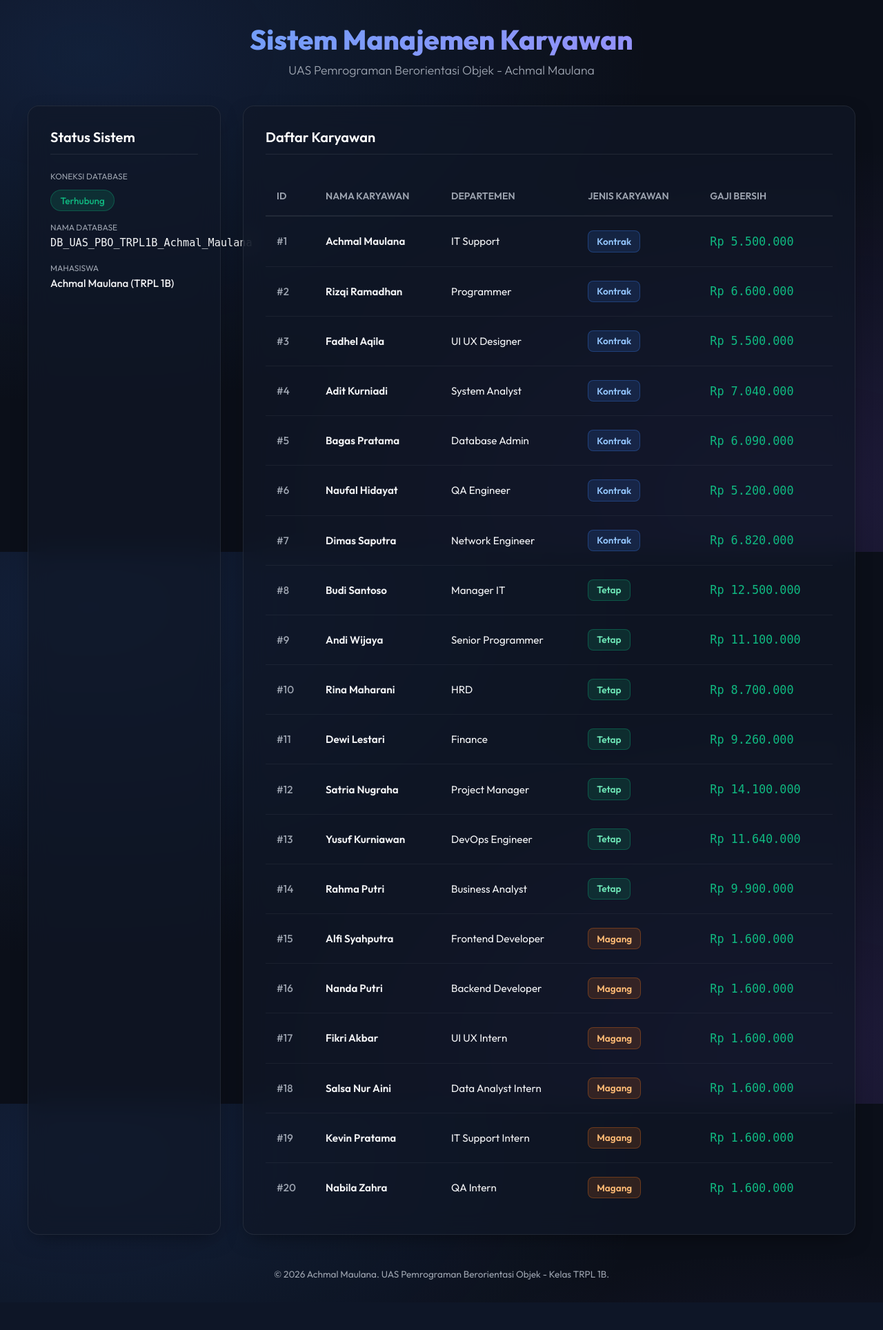
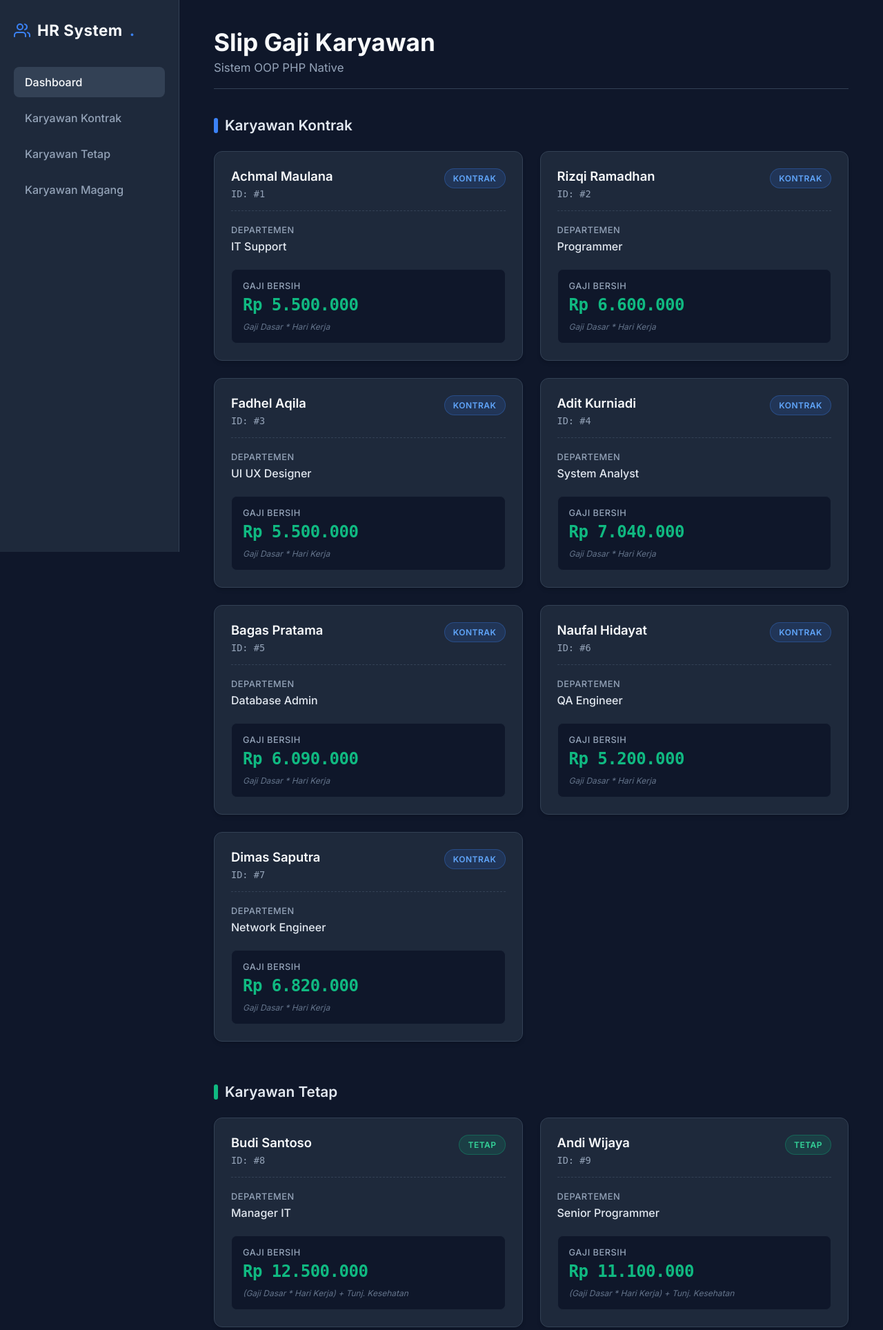
Before and after one commit to GomalRajaGula/UAS_PBO_Achmal_Maulana, a PHP site: page / in a window 1280 px wide. Shown: the top 1928 px of the page at 69% size. Before the commit the page ends 1873 px from the top, so only its background shows below. Run offline with PHP 8.4, Linux system fonts and the light colour scheme; data comes from the database, SQL or seed files in the repository.

Commit message:
[Tahap 6] Update Index.php

```diff
--- a/index.php
+++ b/index.php
@@ -1,7 +1,7 @@
 <?php
 require_once 'config/database.php';
 
-// Memuat seluruh class turunan.
+// Memuat seluruh class turunan. Aturan OOP: Karyawan (Abstract) DILARANG di-instantiate.
 require_once 'classes/KaryawanKontrak.php';
 require_once 'classes/KaryawanTetap.php';
 require_once 'classes/KaryawanMagang.php';
@@ -9,28 +9,30 @@ require_once 'classes/KaryawanMagang.php';
 $database = new Database();
 $db = $database->connect();
 
-$daftarKaryawan = [];
-$connectionStatus = false;
 $errorMessage = "";
 
+// 3. GROUPING DATA: Array penampung terpisah berdasarkan tipe
+$listKontrak = [];
+$listTetap = [];
+$listMagang = [];
+
 if ($db) {
-    $connectionStatus = true;
     try {
-        // Mengambil semua data dari tabel_karyawan menggunakan PDO
+        // 1. Ambil data karyawan dari database menggunakan PDO
         $query = "SELECT * FROM tabel_karyawan ORDER BY id_karyawan ASC";
         $stmt = $db->prepare($query);
         $stmt->execute();
 
         $results = $stmt->fetchAll(PDO::FETCH_ASSOC);
 
-        // Looping data array, mapping object sesuai jenis_karyawan (Polymorphism)
+        // 2 & 10. Looping data array, mapping object ke subclass (Polymorphism)
         foreach ($results as $row) {
             if ($row['jenis_karyawan'] === 'Kontrak') {
-                $daftarKaryawan[] = new KaryawanKontrak($row);
+                $listKontrak[] = new KaryawanKontrak($row);
             } elseif ($row['jenis_karyawan'] === 'Tetap') {
-                $daftarKaryawan[] = new KaryawanTetap($row);
+                $listTetap[] = new KaryawanTetap($row);
             } elseif ($row['jenis_karyawan'] === 'Magang') {
-                $daftarKaryawan[] = new KaryawanMagang($row);
+                $listMagang[] = new KaryawanMagang($row);
             }
         }
     } catch (Exception $e) {
@@ -39,330 +41,409 @@ if ($db) {
 } else {
     $errorMessage = "Koneksi database gagal.";
 }
+
+// Helper Function untuk Merender Card Slip Gaji di HTML
+function renderSlipGajiCard($karyawan, $badgeClass, $jenisText, $detailText) {
+    // Memanggil metode polymorphism
+    $gajiBersih = number_format($karyawan->hitungGajiBersih(), 0, ',', '.');
+
+    $nama = htmlspecialchars($karyawan->getNamaKaryawan());
+    $id = htmlspecialchars($karyawan->getIdKaryawan());
+    $dept = htmlspecialchars($karyawan->getDepartemen());
+
+    echo "
+    <div class='slip-card'>
+        <div class='slip-header'>
+            <div>
+                <h4>$nama</h4>
+                <span class='slip-id'>ID: #$id</span>
+            </div>
+            <span class='badge $badgeClass'>$jenisText</span>
+        </div>
+        <div class='slip-body'>
+            <div class='slip-info'>
+                <span class='info-label'>Departemen</span>
+                <span class='info-value'>$dept</span>
+            </div>
+            <div class='slip-salary'>
+                <span class='salary-label'>Gaji Bersih</span>
+                <span class='salary-value'>Rp $gajiBersih</span>
+                <span class='salary-detail'>$detailText</span>
+            </div>
+        </div>
+    </div>
+    ";
+}
 ?>
 <!DOCTYPE html>
 <html lang="id">
 <head>
     <meta charset="UTF-8">
     <meta name="viewport" content="width=device-width, initial-scale=1.0">
-    <title>Sistem Manajemen Karyawan - UAS PBO</title>
+    <title>Slip Gaji Karyawan - Dark Admin Panel</title>
 
-    <!-- Meta Tags SEO -->
-    <meta name="description" content="Dashboard Sistem Informasi Karyawan - UAS PBO TRPL 1B Achmal Maulana">
-    <meta name="author" content="Achmal Maulana">
-
-    <!-- Google Fonts -->
+    <!-- Font Modern -->
     <link rel="preconnect" href="https://fonts.googleapis.com">
     <link rel="preconnect" href="https://fonts.gstatic.com" crossorigin>
-    <link href="https://fonts.googleapis.com/css2?family=Outfit:wght@300;400;500;600;700;800&display=swap" rel="stylesheet">
+    <link href="https://fonts.googleapis.com/css2?family=Inter:wght@300;400;500;600;700&display=swap" rel="stylesheet">
 
     <style>
-        :root {
-            --bg-color: #0b0f19;
-            --card-bg: rgba(17, 24, 39, 0.7);
-            --card-border: rgba(255, 255, 255, 0.08);
-            --text-main: #f3f4f6;
-            --text-secondary: #9ca3af;
-            --success-color: #10b981;
-            --danger-color: #ef4444;
-        }
-
+        /* CSS RESET & VARIABLES */
         * {
             margin: 0;
             padding: 0;
             box-sizing: border-box;
-            font-family: 'Outfit', sans-serif;
+            font-family: 'Inter', Arial, sans-serif;
+        }
+
+        :root {
+            --bg-dark: #0f172a;
+            --bg-card: #1e293b;
+            --bg-card-hover: #1f2937;
+            --border-color: #334155;
+            --text-main: #f8fafc;
+            --text-muted: #94a3b8;
+            --primary: #3b82f6;
+            --accent-green: #10b981;
         }
 
         body {
-            background-color: var(--bg-color);
-            background-image:
-                radial-gradient(at 10% 10%, rgba(59, 130, 246, 0.15) 0px, transparent 50%),
-                radial-gradient(at 90% 90%, rgba(139, 92, 246, 0.15) 0px, transparent 50%);
-            background-attachment: fixed;
+            background-color: var(--bg-dark);
             color: var(--text-main);
+            display: flex;
             min-height: 100vh;
+            overflow-x: hidden;
+        }
+
+        /* 6. SIDEBAR */
+        .sidebar {
+            width: 260px;
+            background-color: var(--bg-card);
+            border-right: 1px solid var(--border-color);
+            padding: 30px 20px;
             display: flex;
             flex-direction: column;
-            align-items: center;
-            padding: 2rem 1.5rem;
+            position: fixed;
+            height: 100vh;
         }
 
-        header {
-            width: 100%;
-            max-width: 1200px;
-            margin-bottom: 2.5rem;
-            text-align: center;
+        .sidebar-brand {
+            font-size: 1.4rem;
+            font-weight: 700;
+            color: var(--text-main);
+            margin-bottom: 40px;
+            letter-spacing: 0.5px;
+            display: flex;
+            align-items: center;
+            gap: 10px;
         }
 
-        .header-title {
-            font-size: 2.5rem;
-            font-weight: 800;
-            background: linear-gradient(135deg, #60a5fa 0%, #a78bfa 100%);
-            -webkit-background-clip: text;
-            -webkit-text-fill-color: transparent;
-            margin-bottom: 0.5rem;
-        }
+        .sidebar-brand span { color: var(--primary); }
 
-        .header-subtitle {
-            color: var(--text-secondary);
-            font-size: 1.1rem;
-            font-weight: 300;
-        }
-
-        main {
-            width: 100%;
-            max-width: 1200px;
-            display: grid;
-            grid-template-columns: 1fr;
-            gap: 2rem;
-        }
-
-        @media (min-width: 992px) {
-            main {
-                grid-template-columns: 280px 1fr;
-            }
-        }
-
-        .card {
-            background: var(--card-bg);
-            backdrop-filter: blur(16px);
-            -webkit-backdrop-filter: blur(16px);
-            border: 1px solid var(--card-border);
-            border-radius: 16px;
-            padding: 2rem;
-            box-shadow: 0 10px 30px -10px rgba(0, 0, 0, 0.5);
-        }
-
-        .card-title {
-            font-size: 1.25rem;
-            font-weight: 600;
-            margin-bottom: 1.5rem;
-            border-bottom: 1px solid var(--card-border);
-            padding-bottom: 0.75rem;
-            color: #fff;
-        }
-
-        .status-badge {
-            display: inline-block;
-            font-weight: 500;
-            font-size: 0.85rem;
-            padding: 0.35rem 0.85rem;
-            border-radius: 50px;
-            margin-top: 0.5rem;
-        }
-
-        .status-badge.connected {
-            background-color: rgba(16, 185, 129, 0.15);
-            color: var(--success-color);
-            border: 1px solid rgba(16, 185, 129, 0.3);
-        }
-
-        .status-badge.disconnected {
-            background-color: rgba(239, 68, 68, 0.15);
-            color: var(--danger-color);
-            border: 1px solid rgba(239, 68, 68, 0.3);
-        }
-
-        .meta-list {
+        .sidebar-menu {
             list-style: none;
             display: flex;
             flex-direction: column;
-            gap: 1.25rem;
-            margin-top: 1rem;
+            gap: 8px;
         }
 
-        .meta-label {
-            font-size: 0.75rem;
-            text-transform: uppercase;
-            color: var(--text-secondary);
+        .sidebar-menu li a {
+            text-decoration: none;
+            color: var(--text-muted);
+            font-weight: 500;
+            padding: 12px 16px;
+            border-radius: 8px;
             display: block;
-            margin-bottom: 0.25rem;
+            transition: all 0.2s ease;
         }
 
-        .meta-value {
-            font-size: 0.95rem;
+        .sidebar-menu li a:hover, .sidebar-menu li a.active {
+            background-color: var(--border-color);
+            color: var(--text-main);
+        }
+
+        /* MAIN CONTENT */
+        .main-content {
+            flex: 1;
+            margin-left: 260px; /* Offset for fixed sidebar */
+            padding: 40px 50px;
+            width: calc(100% - 260px);
+        }
+
+        /* 7. HEADER */
+        .header {
+            margin-bottom: 40px;
+            border-bottom: 1px solid var(--border-color);
+            padding-bottom: 20px;
+        }
+
+        .header h1 {
+            font-size: 2.2rem;
+            font-weight: 700;
+            color: var(--text-main);
+            margin-bottom: 6px;
+        }
+
+        .header p {
+            font-size: 1.05rem;
+            color: var(--text-muted);
+        }
+
+        /* SECTION LAYOUT */
+        .section-group {
+            margin-bottom: 60px;
+        }
+
+        .section-title {
+            font-size: 1.3rem;
+            font-weight: 600;
+            color: #e2e8f0;
+            margin-bottom: 25px;
+            display: flex;
+            align-items: center;
+            gap: 10px;
+        }
+
+        .section-title::before {
+            content: '';
+            display: inline-block;
+            width: 6px;
+            height: 22px;
+            background-color: var(--primary);
+            border-radius: 4px;
+        }
+
+        .card-grid {
+            display: grid;
+            grid-template-columns: repeat(auto-fill, minmax(320px, 1fr));
+            gap: 25px;
+        }
+
+        /* 4 & 5. CARD SLIP GAJI */
+        .slip-card {
+            background-color: var(--bg-card);
+            border: 1px solid var(--border-color);
+            border-radius: 12px;
+            padding: 24px;
+            box-shadow: 0 4px 6px -1px rgba(0,0,0,0.1), 0 2px 4px -1px rgba(0,0,0,0.06);
+            transition: transform 0.3s cubic-bezier(0.25, 0.8, 0.25, 1), box-shadow 0.3s ease, border-color 0.3s ease;
+        }
+
+        .slip-card:hover {
+            transform: translateY(-6px);
+            box-shadow: 0 15px 30px rgba(0,0,0,0.3);
+            border-color: #475569;
+        }
+
+        .slip-header {
+            display: flex;
+            justify-content: space-between;
+            align-items: flex-start;
+            margin-bottom: 20px;
+            border-bottom: 1px dashed var(--border-color);
+            padding-bottom: 15px;
+        }
+
+        .slip-header h4 {
+            font-size: 1.15rem;
+            color: var(--text-main);
+            font-weight: 600;
+            margin-bottom: 4px;
+            white-space: nowrap;
+            overflow: hidden;
+            text-overflow: ellipsis;
+        }
+
+        .slip-id {
+            font-size: 0.85rem;
+            color: var(--text-muted);
+            font-family: monospace;
+        }
+
+        .slip-body {
+            display: flex;
+            flex-direction: column;
+            gap: 18px;
+        }
+
+        .slip-info, .slip-salary {
+            display: flex;
+            flex-direction: column;
+            gap: 6px;
+        }
+
+        .info-label, .salary-label {
+            font-size: 0.8rem;
+            color: var(--text-muted);
+            text-transform: uppercase;
+            letter-spacing: 0.5px;
             font-weight: 500;
         }
 
-        /* CSS Tabel */
-        .table-container {
-            overflow-x: auto;
-            width: 100%;
+        .info-value {
+            font-size: 1rem;
+            color: #e2e8f0;
+            font-weight: 500;
         }
 
-        table {
-            width: 100%;
-            border-collapse: collapse;
-            text-align: left;
-            margin-top: 0.5rem;
+        /* Highlight Salary Area */
+        .slip-salary {
+            margin-top: 5px;
+            background-color: #0f172a; /* Warna lebih gelap untuk kontras gaji */
+            padding: 16px;
+            border-radius: 8px;
+            border: 1px solid #1e293b;
         }
 
-        th {
-            padding: 1.2rem 1rem;
-            font-weight: 600;
-            color: var(--text-secondary);
-            border-bottom: 2px solid var(--card-border);
-            font-size: 0.875rem;
-            text-transform: uppercase;
+        .salary-value {
+            font-size: 1.5rem;
+            color: var(--accent-green);
+            font-weight: 700;
+            font-family: monospace;
+            letter-spacing: -0.5px;
         }
 
-        td {
-            padding: 1.25rem 1rem;
-            border-bottom: 1px solid rgba(255, 255, 255, 0.05);
-            font-size: 0.95rem;
-            color: var(--text-main);
-            transition: background-color 0.2s ease;
+        .salary-detail {
+            font-size: 0.75rem;
+            color: #64748b;
+            margin-top: 4px;
+            font-style: italic;
         }
 
-        tr:last-child td {
-            border-bottom: none;
+        /* 9. BADGES */
+        .badge {
+            padding: 6px 12px;
+            border-radius: 20px;
+            font-size: 0.75rem;
+            font-weight: 600;
+            display: inline-block;
+            text-transform: uppercase;
+            letter-spacing: 0.5px;
+        }
+        .badge-kontrak { background-color: rgba(59, 130, 246, 0.15); color: #60a5fa; border: 1px solid rgba(59, 130, 246, 0.3); } /* Blue */
+        .badge-tetap { background-color: rgba(16, 185, 129, 0.15); color: #34d399; border: 1px solid rgba(16, 185, 129, 0.3); } /* Green */
+        .badge-magang { background-color: rgba(249, 115, 22, 0.15); color: #fb923c; border: 1px solid rgba(249, 115, 22, 0.3); } /* Orange */
+
+        /* Error / Empty State */
+        .error-message {
+            background-color: rgba(239, 68, 68, 0.1);
+            color: #f87171;
+            padding: 15px 20px;
+            border-radius: 8px;
+            margin-bottom: 25px;
+            border: 1px solid rgba(239, 68, 68, 0.2);
         }
 
-        tr:hover td {
-            background-color: rgba(255, 255, 255, 0.04);
-        }
-
-        /* Badge Warna Karyawan Spesifik */
-        .badge-jabatan {
-            padding: 0.35rem 0.75rem;
+        .empty-state {
+            grid-column: 1 / -1;
+            color: var(--text-muted);
+            font-style: italic;
+            padding: 30px;
+            background-color: var(--bg-card);
             border-radius: 8px;
-            font-size: 0.85rem;
-            font-weight: 600;
-            display: inline-block;
-        }
-
-        .badge-kontrak {
-            background-color: rgba(59, 130, 246, 0.15);
-            color: #93c5fd; /* Biru */
-            border: 1px solid rgba(59, 130, 246, 0.3);
-        }
-
-        .badge-tetap {
-            background-color: rgba(16, 185, 129, 0.15);
-            color: #6ee7b7; /* Hijau */
-            border: 1px solid rgba(16, 185, 129, 0.3);
-        }
-
-        .badge-magang {
-            background-color: rgba(249, 115, 22, 0.15);
-            color: #fdba74; /* Oranye */
-            border: 1px solid rgba(249, 115, 22, 0.3);
-        }
-
-        footer {
-            margin-top: auto;
-            padding-top: 3rem;
-            color: var(--text-secondary);
-            font-size: 0.85rem;
+            border: 1px dashed var(--border-color);
             text-align: center;
         }
     </style>
 </head>
 <body>
-    <header>
-        <h1 class="header-title">Sistem Manajemen Karyawan</h1>
-        <p class="header-subtitle">UAS Pemrograman Berorientasi Objek - Achmal Maulana</p>
-    </header>
 
-    <main>
-        <!-- Sidebar Meta Info -->
-        <section class="card">
-            <h2 class="card-title">Status Sistem</h2>
+    <!-- 6. SIDEBAR -->
+    <aside class="sidebar">
+        <div class="sidebar-brand">
+            <svg width="24" height="24" viewBox="0 0 24 24" fill="none" stroke="currentColor" stroke-width="2" stroke-linecap="round" stroke-linejoin="round" style="color: var(--primary);"><path d="M17 21v-2a4 4 0 0 0-4-4H5a4 4 0 0 0-4 4v2"/><circle cx="9" cy="7" r="4"/><path d="M23 21v-2a4 4 0 0 0-3-3.87"/><path d="M16 3.13a4 4 0 0 1 0 7.75"/></svg>
+            HR System<span>.</span>
+        </div>
+        <ul class="sidebar-menu">
+            <li><a href="#" class="active">Dashboard</a></li>
+            <li><a href="#kontrak">Karyawan Kontrak</a></li>
+            <li><a href="#tetap">Karyawan Tetap</a></li>
+            <li><a href="#magang">Karyawan Magang</a></li>
+        </ul>
+    </aside>
 
-            <div>
-                <span class="meta-label">Koneksi Database</span>
-                <?php if ($connectionStatus): ?>
-                    <span class="status-badge connected">Terhubung</span>
-                <?php else: ?>
-                    <span class="status-badge disconnected">Terputus</span>
-                <?php endif; ?>
+    <!-- MAIN CONTENT -->
+    <main class="main-content">
+
+        <!-- 7. HEADER -->
+        <header class="header">
+            <h1>Slip Gaji Karyawan</h1>
+            <p>Sistem OOP PHP Native</p>
+        </header>
+
+        <?php if (!empty($errorMessage)): ?>
+            <div class="error-message">
+                <?php echo htmlspecialchars($errorMessage); ?>
             </div>
+        <?php endif; ?>
 
-            <ul class="meta-list">
-                <li>
-                    <span class="meta-label">Nama Database</span>
-                    <span class="meta-value" style="font-family: monospace;">DB_UAS_PBO_TRPL1B_Achmal_Maulana</span>
-                </li>
-                <li>
-                    <span class="meta-label">Mahasiswa</span>
-                    <span class="meta-value">Achmal Maulana (TRPL 1B)</span>
-                </li>
-            </ul>
+        <!-- 3A. SECTION KONTRAK -->
+        <section id="kontrak" class="section-group">
+            <h2 class="section-title">Karyawan Kontrak</h2>
+            <div class="card-grid">
+                <?php
+                if (empty($listKontrak)) {
+                    echo "<div class='empty-state'>Tidak ada data karyawan kontrak.</div>";
+                } else {
+                    foreach ($listKontrak as $karyawan) {
+                        // Render UI untuk Karyawan Kontrak
+                        renderSlipGajiCard(
+                            $karyawan,
+                            "badge-kontrak",
+                            "Kontrak",
+                            "Gaji Dasar * Hari Kerja" // Optional Note
+                        );
+                    }
+                }
+                ?>
+            </div>
         </section>
 
-        <!-- Main Content (Karyawan List) -->
-        <section class="card" style="overflow: hidden;">
-            <h2 class="card-title">Daftar Karyawan</h2>
-
-            <?php if (!empty($errorMessage)): ?>
-                <div style="color: #ef4444; padding: 1rem; border: 1px solid #ef4444; background: rgba(239, 68, 68, 0.08); border-radius: 8px; margin-bottom: 1rem;">
-                    <?php echo htmlspecialchars($errorMessage); ?>
-                </div>
-            <?php endif; ?>
-
-            <div class="table-container">
-                <?php if ($connectionStatus && !empty($daftarKaryawan)): ?>
-                    <table>
-                        <thead>
-                            <tr>
-                                <th>ID</th>
-                                <th>Nama Karyawan</th>
-                                <th>Departemen</th>
-                                <th>Jenis Karyawan</th>
-                                <th>Gaji Bersih</th>
-                            </tr>
-                        </thead>
-                        <tbody>
-                            <?php foreach ($daftarKaryawan as $karyawan):
-                                // Menentukan class object dan warna badge
-                                $className = get_class($karyawan);
-                                $badgeClass = 'badge-kontrak'; // default
-                                $jenisText = 'Kontrak';
-
-                                if ($className === 'KaryawanTetap') {
-                                    $badgeClass = 'badge-tetap';
-                                    $jenisText = 'Tetap';
-                                } elseif ($className === 'KaryawanMagang') {
-                                    $badgeClass = 'badge-magang';
-                                    $jenisText = 'Magang';
-                                }
-                            ?>
-                                <tr>
-                                    <td style="color: #9ca3af; font-weight: 500;">
-                                        #<?php echo htmlspecialchars($karyawan->getIdKaryawan()); ?>
-                                    </td>
-
-                                    <td style="font-weight: 600; color: #f3f4f6;">
-                                        <?php echo htmlspecialchars($karyawan->getNamaKaryawan()); ?>
-                                    </td>
-
-                                    <td>
-                                        <?php echo htmlspecialchars($karyawan->getDepartemen()); ?>
-                                    </td>
-
-                                    <td>
-                                        <span class="badge-jabatan <?php echo $badgeClass; ?>">
-                                            <?php echo htmlspecialchars($jenisText); ?>
-                                        </span>
-                                    </td>
-
-                                    <td style="font-family: monospace; font-size: 1.05rem; font-weight: 500; color: #10b981;">
-                                        Rp <?php echo number_format($karyawan->hitungGajiBersih(), 0, ',', '.'); ?>
-                                    </td>
-                                </tr>
-                            <?php endforeach; ?>
-                        </tbody>
-                    </table>
-                <?php else: ?>
-                    <p style="text-align: center; color: #9ca3af; padding: 2rem;">Tidak ada data karyawan.</p>
-                <?php endif; ?>
+        <!-- 3B. SECTION TETAP -->
+        <section id="tetap" class="section-group">
+            <h2 class="section-title" style="--primary: #10b981;">Karyawan Tetap</h2>
+            <div class="card-grid">
+                <?php
+                if (empty($listTetap)) {
+                    echo "<div class='empty-state'>Tidak ada data karyawan tetap.</div>";
+                } else {
+                    foreach ($listTetap as $karyawan) {
+                        // Render UI untuk Karyawan Tetap
+                        renderSlipGajiCard(
+                            $karyawan,
+                            "badge-tetap",
+                            "Tetap",
+                            "(Gaji Dasar * Hari Kerja) + Tunj. Kesehatan"
+                        );
+                    }
+                }
+                ?>
             </div>
         </section>
+
+        <!-- 3C. SECTION MAGANG -->
+        <section id="magang" class="section-group">
+            <h2 class="section-title" style="--primary: #f97316;">Karyawan Magang</h2>
+            <div class="card-grid">
+                <?php
+                if (empty($listMagang)) {
+                    echo "<div class='empty-state'>Tidak ada data karyawan magang.</div>";
+                } else {
+                    foreach ($listMagang as $karyawan) {
+                        // Render UI untuk Karyawan Magang
+                        renderSlipGajiCard(
+                            $karyawan,
+                            "badge-magang",
+                            "Magang",
+                            "(Gaji Dasar * Hari Kerja) * 80%"
+                        );
+                    }
+                }
+                ?>
+            </div>
+        </section>
+
     </main>
 
-    <footer>
-        <p>&copy; 2026 Achmal Maulana. UAS Pemrograman Berorientasi Objek - Kelas TRPL 1B.</p>
-    </footer>
 </body>
 </html>
```
